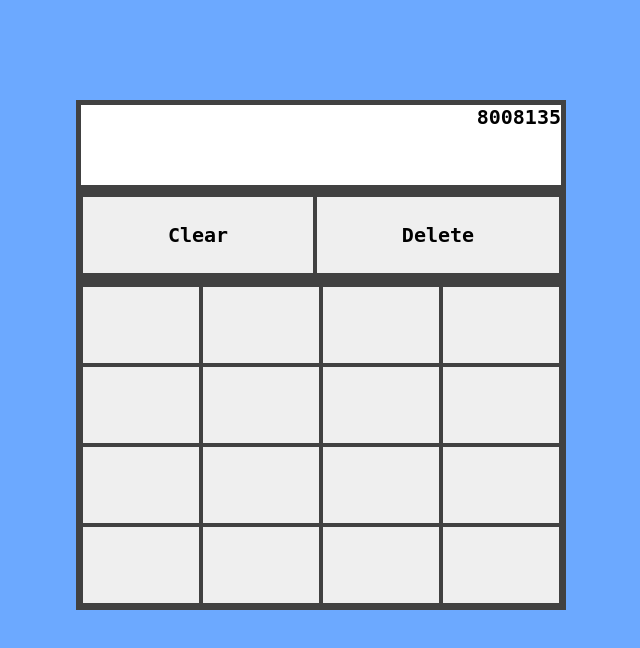
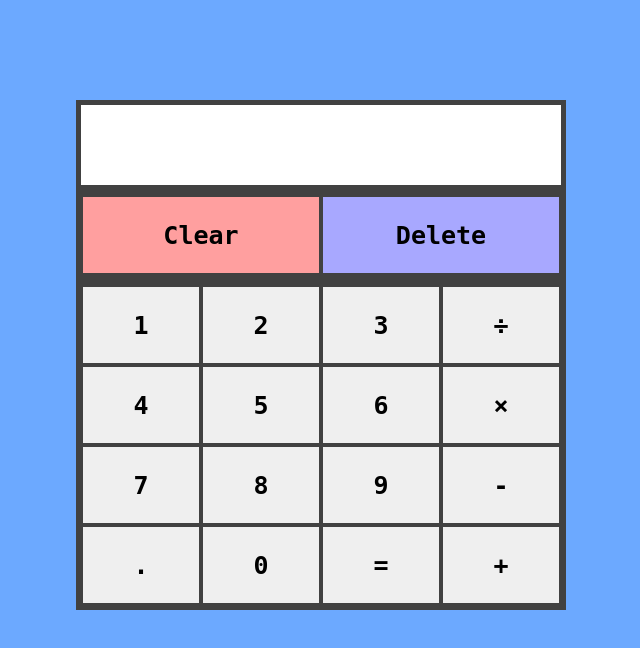
Before and after one commit to SteveNaan/calculator, a plain HTML site: page index.html in a window 1280 px wide. Both pictures are taken after a click on the button "Clear". Shown: the whole page, without its empty margins (319-959 px from the left). Drawn offline with Linux system fonts and the light colour scheme.

Commit message:
kinda functional calculator

```diff
--- a/app.js
+++ b/app.js
@@ -1,3 +1,4 @@
+document.addEventListener("DOMContentLoaded", function () {
 function add(num1, num2){
     return num1 + num2
 }
@@ -14,9 +15,10 @@ function divide(num1, num2){
     return num1 / num2
 }
 
-num1 = ""
-num2 = ""
-operand = ""
+let num1 = 0;
+let num2 = 0;
+let operand = "";
+let screen = "";
 
 function operate(){
     let result;
@@ -27,11 +29,69 @@ function operate(){
         case "-":
             result = subtract(num1, num2);
             break;
-        case "*":
+        case "×":
             result = multiply(num1, num2)
             break;
-        case "/":
+        case "÷":
             result = divide(num1, num2)
             break;
+        default:
+            return;
     }
+    num1 = result;
+    num2 = 0;
+    operand = "";
+    screen = result.toString();
+    screenElement.textContent = screen;
 }
+
+const screenElement = document.querySelector(".screen");
+const numberButtons = document.querySelectorAll(".button.number");
+const operandButtons = document.querySelectorAll(".button.operand");
+const deleteButton = document.querySelector(".delete")
+const clearButton = document.querySelector(".clear")
+
+numberButtons.forEach(function (button) {
+    button.addEventListener("click", function () {
+        const number = button.textContent;
+        screen += number;
+        screenElement.textContent = screen;
+        if (!operand) {
+            num1 = parseInt(screen);
+        } else {
+            num2 = parseInt(screen);
+        }
+    });
+});
+
+operandButtons.forEach(function (button) {
+    button.addEventListener("click", function () {
+        if(button.textContent == "="){
+            operate();
+            num2 = parseInt(screen);
+        }
+        else{
+            operand = button.textContent;
+            screen = "";
+        }
+    });
+});
+
+clearButton.addEventListener("click", function () {
+    screen = "";
+    screenElement.textContent = screen;
+    num1 = 0;
+    num2 = 0;
+});
+
+deleteButton.addEventListener("click", function () {
+    screen = screen.slice(0, -1);
+    screenElement.textContent = screen;
+    if (!operand) {
+        num1 = parseInt(screen) || 0;
+    } else {
+        num2 = parseInt(screen) || 0;
+    }
+});
+
+});
--- a/index.html
+++ b/index.html
@@ -13,26 +13,26 @@
             8008135
         </div>
         <container id="clearDelete" class="clearDelete">
-            <button>Clear</button>
-            <button>Delete</button>
+            <button class="clear">Clear</button>
+            <button class="delete">Delete</button>
         </container>
         <container id="keypad" class="keypad">
-            <button class="button"></button>
-            <button class="button"></button>
-            <button class="button"></button>
-            <button class="button"></button>
-            <button class="button"></button>
-            <button class="button"></button>
-            <button class="button"></button>
-            <button class="button"></button>
-            <button class="button"></button>
-            <button class="button"></button>
-            <button class="button"></button>
-            <button class="button"></button>
-            <button class="button"></button>
-            <button class="button"></button>
-            <button class="button"></button>
-            <button class="button"></button>
+            <button class="button number">1</button>
+            <button class="button number">2</button>
+            <button class="button number">3</button>
+            <button class="button operand">÷</button>
+            <button class="button number">4</button>
+            <button class="button number">5</button>
+            <button class="button number">6</button>
+            <button class="button operand">×</button>
+            <button class="button number">7</button>
+            <button class="button number">8</button>
+            <button class="button number">9</button>
+            <button class="button operand">-</button>
+            <button class="button operand">.</button>
+            <button class="button number">0</button>
+            <button class="button operand">=</button>
+            <button class="button operand">+</button>
         </container>
     </container>
     <script src="./app.js"></script>
--- a/styles.css
+++ b/styles.css
@@ -41,20 +41,20 @@ body {
 }
 
 button {
+    transition: transform 0.35s ease-in-out;
+    transition: filter 0.35s ease-in-out;
     border: 2px solid rgb(65, 65, 65);
     text-align: center;
-    font-size: 20px;
+    font-size: 25px;
     font-weight: bold;
+    height: 10vmin;
+    width: 15vmin;
+
 }
 
 .clear, .delete{
     height: 10vmin;
     width: 30vmin;
-}
-
-.button {
-    height: 10vmin;
-    width: 15vmin;
 }
 
 .screen {
@@ -63,11 +63,26 @@ button {
     width: 60vmin;
     height: 10vmin;
     text-align: end;
-    font-size: 20px;
+    font-size: 30px;
     font-weight: bold;
+}
+
+button:hover {
+    transition: transform 0.35s ease-in-out;
+    transition: filter 0.35s ease-in-out;
+    transform: scale(1.01);
+    filter: brightness(50%);
 }
 
 button:active {
     box-shadow: 0 0 1px darkslategray;
     transform: translateY(1px);
 }
+
+.clear {
+    background-color: rgb(255, 159, 159);
+}
+
+.delete {
+    background-color: rgb(168, 168, 255);
+}
```
